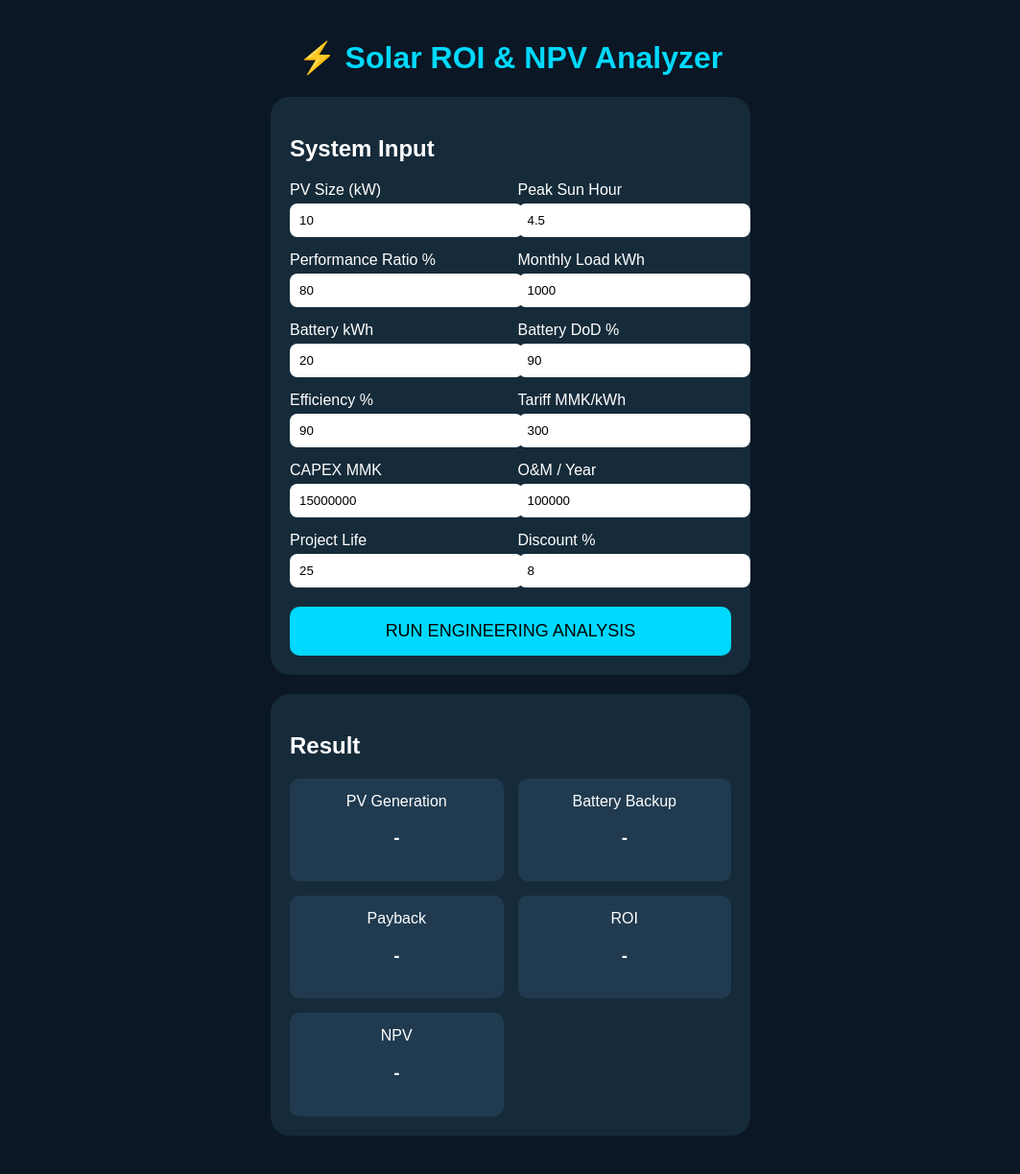
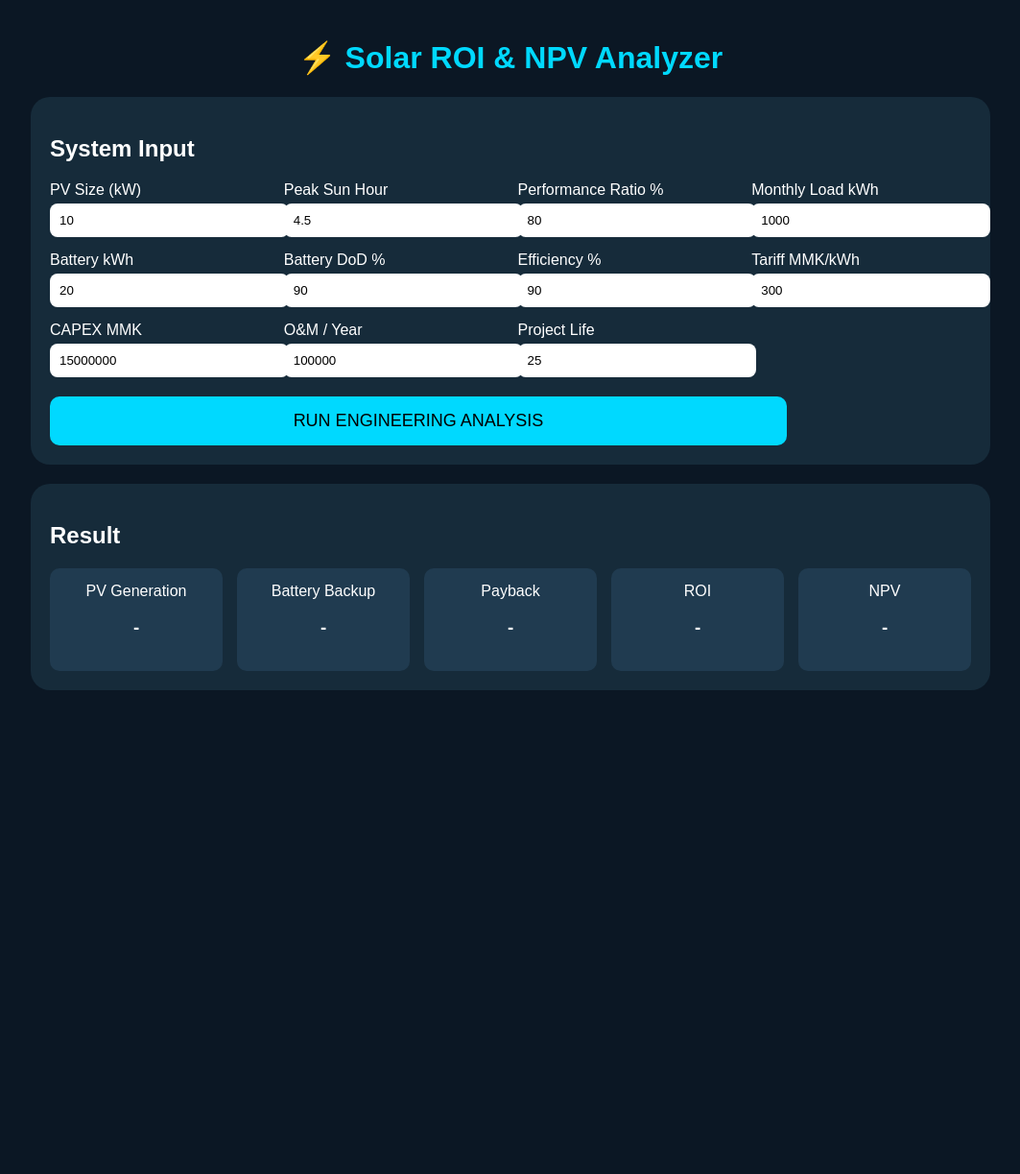
Before and after one commit to kyawrkar13-sys/solar-roi-app, a Flask app: page / in a window 1280 px wide. Shown: the whole page at 96% size, without its empty margins (108-1171 px from the left). After the commit the page ends 719 px from the top, so only its background shows below. Run offline with Flask 3, Linux system fonts and the light colour scheme.

Commit message:
Update index.html

```diff
--- a/templates/index.html
+++ b/templates/index.html
@@ -15,7 +15,7 @@ body{
 }
 
 .container{
-    max-width:500px;
+    max-width:1000px;
     margin:auto;
     padding:20px;
 }
@@ -47,7 +47,7 @@ input{
 }
 
 button{
-    width:100%;
+    width:80%;
     padding:15px;
     margin-top:20px;
     background:#00d9ff;
@@ -138,11 +138,6 @@ O&M / Year
 <div>
 Project Life
 <input id="life" value="25">
-</div>
-
-<div>
-Discount %
-<input id="discount" value="8">
 </div>
 
 </div>
```
